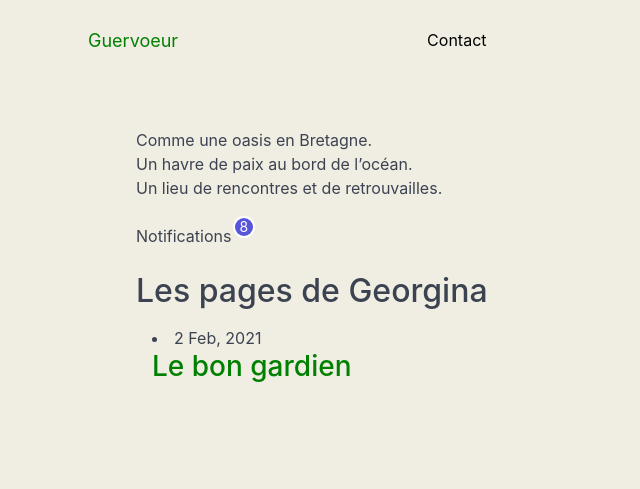
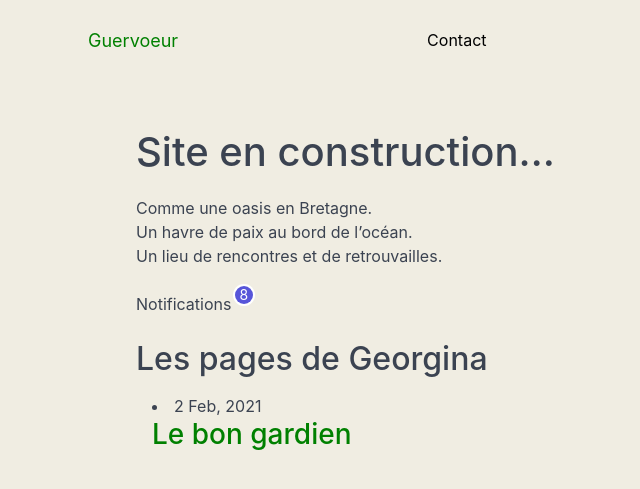
Before and after one commit to violaine-web/guervoeur, a Jekyll site: the page built from index.markdown, in a window 1280 px wide. Shown: the top 489 px of the page, without its empty margins (84-724 px from the left). Built offline with Jekyll 4.4.1, drawn with Linux system fonts in a browser that asks for light colours.

Commit message:
Update index.markdown

```diff
--- a/index.markdown
+++ b/index.markdown
@@ -4,6 +4,8 @@
 
 layout: home
 ---
+# Site en construction...
+
 Comme une oasis en Bretagne.
 Un havre de paix au bord de l'océan.
 Un lieu de rencontres et de retrouvailles.
```
